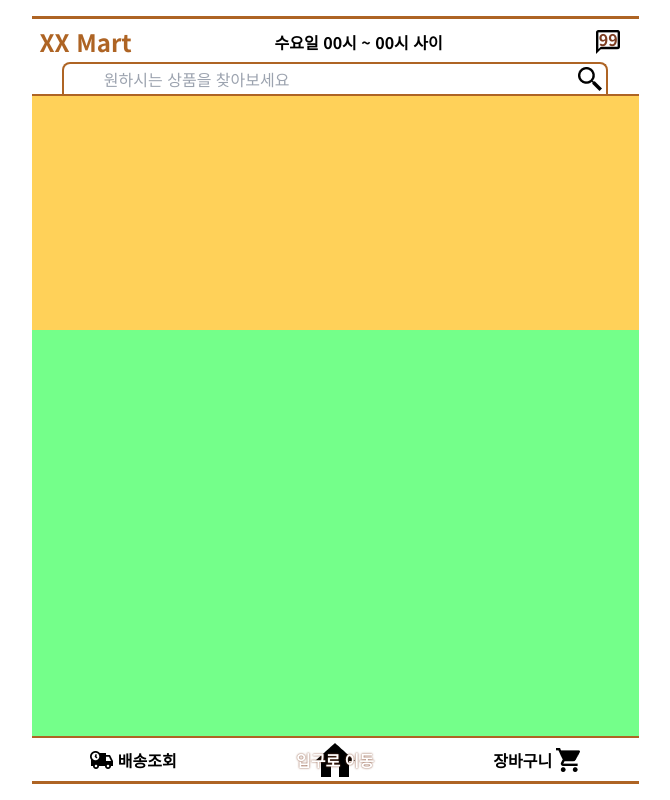
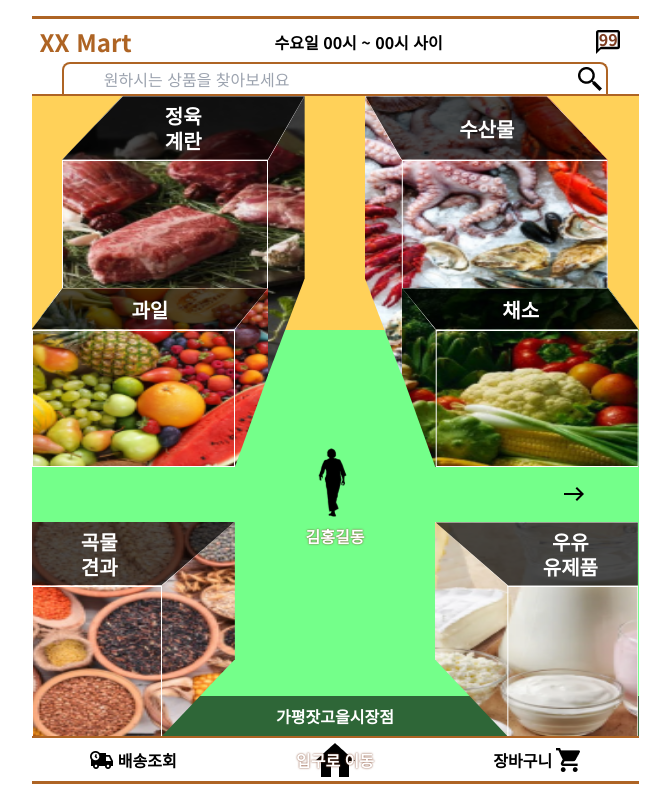
Before and after one commit to SimJaemoon/food-search, a Next.js app: page / in a window 1280 px wide. Shown: the whole page, without its empty margins (305-975 px from the left). Built offline with nearby package versions, Linux system fonts and the light colour scheme.

Commit message:
feat:UI: Create ProductCategoryGroupContainer component
feat : Add mock state - data
UI : Add user status - notification message - delivery store

```diff
--- a/src/app/page.tsx
+++ b/src/app/page.tsx
@@ -1,3 +1,4 @@
+import ProductCategoryGroupContainer from '@/components/containers/ProductCategoryGroupContainer';
 import Header from '@/components/organisms/Header';
 import Splash from '@/components/atoms/Splash';
 import SearchBox from '@/components/molecules/SearchBox';
@@ -23,6 +24,8 @@ export default function Landing() {
           {/* 하단 */}
           <div className="h-[63.5%] w-full bg-[#74FF8A]"></div>
         </div>
+        {/* 상품 카테고리 목록 */}
+        <ProductCategoryGroupContainer />
         {/* </Link> */}
       </main>
     </>
--- /dev/null
+++ b/src/components/containers/ProductCategoryGroupContainer/index.tsx
@@ -0,0 +1,84 @@
+'use client';
+
+import ProductCategoryGroup from '@/components/molecules/ProductCategoryGroup';
+import { useState, useEffect } from 'react';
+
+import IconWithTextButton from '@/components/molecules/IconWithTextButton';
+import TextButton from '@/components/atoms/TextButton';
+import Link from 'next/link';
+
+import {
+  type ProductCategroyPagination,
+  totalPageNumber,
+} from '@/components/atoms/ProductCategoryBox';
+
+export default function ProductCategoryGroupContainer() {
+  const [pageNumber, setPageNumber] = useState<ProductCategroyPagination>(1);
+
+  function handleNextButtonClick() {
+    setPageNumber(
+      (prevPN) =>
+        (prevPN < totalPageNumber
+          ? prevPN + 1
+          : prevPN) as ProductCategroyPagination, // FIXME: type 단언 Type Assertion 제거되도록 수정
+    );
+  }
+  function handleBackButtonClick() {
+    setPageNumber(
+      (prevPN) =>
+        (prevPN > 1 ? prevPN - 1 : prevPN) as ProductCategroyPagination, // FIXME: type 단언 Type Assertion 제거되도록 수정
+    );
+  }
+  // TODO: 데이터 습득 방식에 맞게 각 hard-code 교체 (1. 로그인 상태 2. user 이름 3. 새로운 알림 수신 여부 4, 배송 점포명)
+  const isLogin = true;
+  const userName = '김홍길동';
+  const [isNotifying, setIsNotifying] = useState(false);
+  const storeName = '가평잣고을시장점';
+
+  useEffect(() => {
+    const timerId = setTimeout(() => {
+      setIsNotifying((v) => !v);
+    }, 7000);
+    return () => clearTimeout(timerId);
+  }, []);
+  // TODO:
+
+  return (
+    <>
+      <ProductCategoryGroup
+        pageNumber={pageNumber}
+        handleNextButtonClick={handleNextButtonClick}
+        handleBackButtonClick={handleBackButtonClick}
+      />
+      <div className="absolute left-1/2 top-[calc(58%+4.25%)] z-20 flex w-3/5 -translate-x-1/2 -translate-y-1/2 justify-center">
+        {/* FIXME: IconWithTextButton 표시될 경우, walker 이미지에 의해 ProductCategory 조작 영역을 침범함 */}
+        {/* user status */}
+        {isLogin ? (
+          <IconWithTextButton
+            iconName="walker"
+            iconPosition="top"
+            textContent={userName}
+          />
+        ) : (
+          <TextButton textContent="로그인해야 구입할 수 있어요" url="/Login" />
+        )}
+        {/* TODO: '알림이 도착했습니다' 표시 후 0.x초 뒤 display: none으로 설정 */}
+        {/* notification message */}
+        {isNotifying && (
+          <Link
+            href="/Notice"
+            className="absolute left-1/2 top-1/2 z-30 flex h-[40px] w-full -translate-x-1/2 -translate-y-1/2 items-center justify-center"
+          >
+            <button className="h-8 w-[160px] rounded-md bg-secondaryEmphasize text-onSecondaryEmphasize opacity-90">
+              알림이 도착했습니다
+            </button>
+          </Link>
+        )}
+      </div>
+      {/* delivery store */}
+      <div className="text-label-sm absolute top-full h-10 w-full -translate-y-full bg-onBackground/60 text-center leading-[40px] text-background">
+        {storeName || ''}
+      </div>
+    </>
+  );
+}
--- a/src/components/molecules/IconWithTextButton/index.tsx
+++ b/src/components/molecules/IconWithTextButton/index.tsx
@@ -5,9 +5,11 @@ import { iconData, type IconName } from '@/lib/data/iconData';
 export default function IconWithTextButton({
   iconName,
   iconPosition,
+  textContent = '',
 }: {
   iconName: IconName;
   iconPosition: keyof typeof tailwindCSS.iconPosition;
+  textContent?: string;
 }) {
   return (
     <button className="h-full w-full">
@@ -18,7 +20,7 @@ export default function IconWithTextButton({
         <span
           className={`text-label-sm ${tailwindCSS.iconPosition[iconPosition].text}`}
         >
-          {iconData[iconName].text}
+          {textContent || iconData[iconName].text}
         </span>
         <Icon iconName={iconName} />
       </Link>
@@ -40,5 +42,9 @@ const tailwindCSS = {
       Link: '',
       text: 'pr-1',
     },
+    top: {
+      Link: 'flex-col-reverse text-onPrimaryEmphasize [text-shadow:_0px_0px_2px_#7E3E22]',
+      text: 'pt-1',
+    },
   },
 };
```
